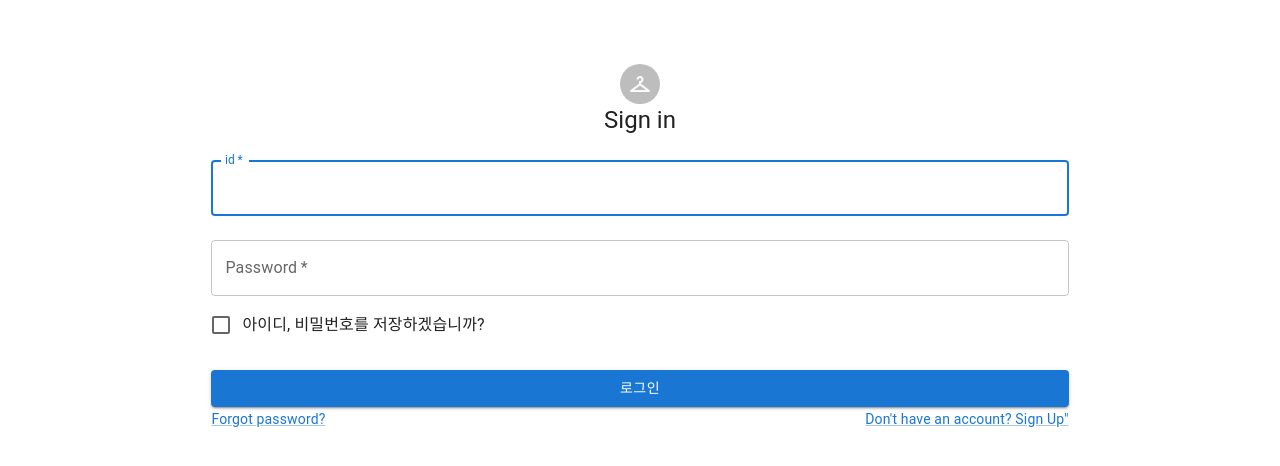
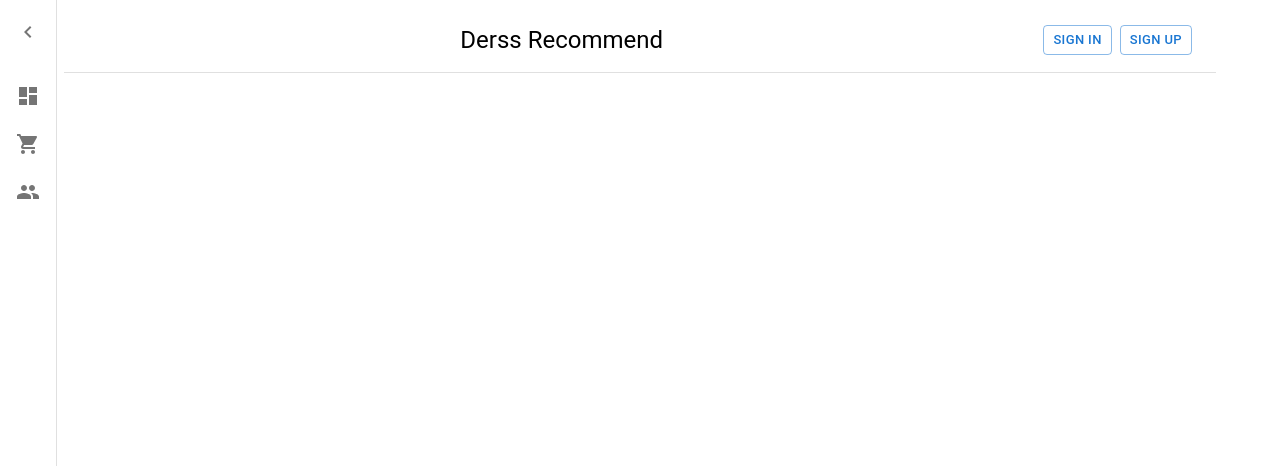
Before and after one commit to look-93/dress-recommend-client, a React (Create React App) app: page / in a window 1280 px wide. Shown: the top 466 px of the page. Built offline with nearby package versions, Linux system fonts and the light colour scheme.

Commit message:
signup완성 , dashboard 작업중

```diff
--- a/src/App.js
+++ b/src/App.js
@@ -1,9 +1,13 @@
 import SignIn from "./layout/authentication/sign-in/index";
+import Signup from "./layout/authentication/sign-up/index";
+import Dashboard from "./layout/dashboard/index";
 
 function App() {
   return (
     <div>
-      <SignIn />
+      {/* <SignIn /> */}
+      {/* <Signup /> */}
+      <Dashboard />
     </div>
   );
 }
--- a/src/layout/authentication/sign-in/index.js
+++ b/src/layout/authentication/sign-in/index.js
@@ -2,7 +2,6 @@ import Button from "@mui/material/Button";
 import CssBaseline from "@mui/material/CssBaseline";
 import TextField from "@mui/material/TextField";
 import Container from "@mui/material/Container";
-import { createTheme, ThemeProvider } from "@mui/material/styles";
 import Box from "@mui/material/Box";
 import { Avatar } from "@material-ui/core";
 import CheckroomIcon from "@mui/icons-material/Checkroom";
@@ -24,12 +23,9 @@ function Copyright(props) {
   );
 }
 
-const theme = createTheme();
-
 export default function SignIn() {
   return (
-    <ThemeProvider theme={theme}>
-      <Container>
+    <Container maxWidth="xs">
       <CssBaseline />
       <Box
         sx={{
@@ -84,6 +80,5 @@ export default function SignIn() {
         </Box>
       </Box>
     </Container>
-    </ThemeProvider>
   );
 }
--- a/src/layout/authentication/sign-up/index.js
+++ b/src/layout/authentication/sign-up/index.js
@@ -0,0 +1,76 @@
+import Button from "@mui/material/Button";
+import CssBaseline from "@mui/material/CssBaseline";
+import TextField from "@mui/material/TextField";
+import Container from "@mui/material/Container";
+import Box from "@mui/material/Box";
+import { Avatar } from "@material-ui/core";
+import CheckroomIcon from "@mui/icons-material/Checkroom";
+import Typography from "@mui/material/Typography";
+import { Grid } from "@mui/material";
+import Link from "@mui/material/Link";
+import axios from "axios";
+
+function Copyright(props) {
+  return (
+    <Typography
+      variant="body2"
+      color="text.secondary"
+      align="center"
+      {...props}
+    >
+      <Link color="inherit" href="https://mui.com/"></Link>
+    </Typography>
+  );
+}
+
+export default function SignIn() {
+  return (
+    <Container maxWidth="xs">
+      <CssBaseline />
+      <Box
+        sx={{
+          marginTop: 8,
+          display: "flex",
+          flexDirection: "column",
+          alignItems: "center",
+        }}
+      >
+        <Avatar sx={{ m: 1, bgcolor: "secondary.main" }}>
+          <CheckroomIcon />
+        </Avatar>
+        <Typography component="h1" variant="h5">
+          Sign up
+        </Typography>
+        <Box component="form" noValidate sx={{ mt: 1 }}>
+          <TextField
+            margin="normal"
+            required
+            fullWidth
+            id="name"
+            label="name"
+            autoFocus
+          />
+          <TextField margin="normal" required fullWidth id="id" label="id" />
+          <TextField
+            margin="normal"
+            required
+            fullWidth
+            id="password"
+            label="Password"
+            type="password"
+          />
+          <Button fullWidth variant="contained" sx={{ mt: 3, md: 2 }}>
+            회원가입
+          </Button>
+          <Grid container justifyContent="flex-end">
+            <Grid item>
+              <Link href="#" variant="body2">
+                Already have an account? Sign in
+              </Link>
+            </Grid>
+          </Grid>
+        </Box>
+      </Box>
+    </Container>
+  );
+}
--- /dev/null
+++ b/src/layout/dashboard/header.js
@@ -0,0 +1,27 @@
+import { Button, Toolbar, Typography } from "@mui/material";
+import React from "react";
+
+function Header(props) {
+  const { title } = props;
+  return (
+    <Toolbar sx={{ borderBottom: 1, borderColor: "divider" }}>
+      <Typography
+        component="h2"
+        variant="h5"
+        color="inherit"
+        align="center"
+        noWrap
+        sx={{ flex: 1 }}
+      >
+        {title}
+      </Typography>
+      <Button variant="outlined" size="small" sx={{ m: 1 }}>
+        Sign in
+      </Button>
+      <Button variant="outlined" size="small">
+        Sign up
+      </Button>
+    </Toolbar>
+  );
+}
+export default Header;
--- a/src/layout/dashboard/index.js
+++ b/src/layout/dashboard/index.js
@@ -0,0 +1,58 @@
+import { Box, Container } from "@mui/material";
+import Header from "./header";
+import { mainListItems } from "./listItems";
+import List from "@mui/material/List";
+import Toolbar from "@mui/material/Toolbar";
+import IconButton from "@mui/material/IconButton";
+import ChevronLeftIcon from "@mui/icons-material/ChevronLeft";
+import MuiDrawer from "@mui/material/Drawer";
+import { styled } from "@mui/material/styles";
+import { useState } from "react";
+
+const drawerWidth = 240;
+
+const Drawer = styled(MuiDrawer, {
+  shouldForwardProp: (prop) => prop !== "open",
+})(({ theme, open }) => ({
+  "& .MuiDrawer-paper": {
+    whiteSpace: "nowrap",
+    width: drawerWidth,
+    transition: theme.transitions.create("width"),
+    ...(!open && {
+      overflowX: "hidden",
+      transition: theme.transitions.create("width"),
+      width: theme.spacing(7),
+    }),
+  },
+}));
+
+function DerssRecommend() {
+  const [open, setOpen] = useState(false);
+  const toggleDrawer = () => {
+    setOpen(!open);
+  };
+
+  return (
+    <Box>
+      <Container maxWidth="lg">
+        <Header title="Derss Recommend" />
+      </Container>
+      <Drawer variant="permanent" open={open}>
+        <Toolbar
+          sx={{
+            display: "flex",
+            justifyContent: "flex-end",
+            px: [1],
+          }}
+        >
+          <IconButton onClick={toggleDrawer}>
+            <ChevronLeftIcon />
+          </IconButton>
+        </Toolbar>
+        <List component="nav">{mainListItems}</List>
+      </Drawer>
+    </Box>
+  );
+}
+
+export default DerssRecommend;
--- /dev/null
+++ b/src/layout/dashboard/listItems.js
@@ -0,0 +1,30 @@
+import * as React from "react";
+import ListItemButton from "@mui/material/ListItemButton";
+import ListItemIcon from "@mui/material/ListItemIcon";
+import DashboardIcon from "@mui/icons-material/Dashboard";
+import ListItemText from "@mui/material/ListItemText";
+import ShoppingCartIcon from "@mui/icons-material/ShoppingCart";
+import PeopleIcon from "@mui/icons-material/People";
+
+export const mainListItems = (
+  <React.Fragment>
+    <ListItemButton>
+      <ListItemIcon>
+        <DashboardIcon />
+      </ListItemIcon>
+      <ListItemText primary="Dashboard" />
+    </ListItemButton>
+    <ListItemButton>
+      <ListItemIcon>
+        <ShoppingCartIcon />
+      </ListItemIcon>
+      <ListItemText primary="Orders" />
+    </ListItemButton>
+    <ListItemButton>
+      <ListItemIcon>
+        <PeopleIcon />
+      </ListItemIcon>
+      <ListItemText primary="Customers" />
+    </ListItemButton>
+  </React.Fragment>
+);
```
Lines whose indentation alone changed are shown as unchanged.
